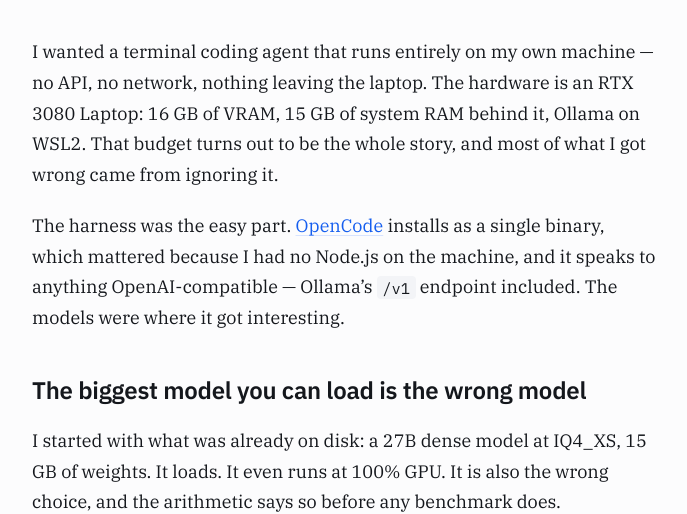
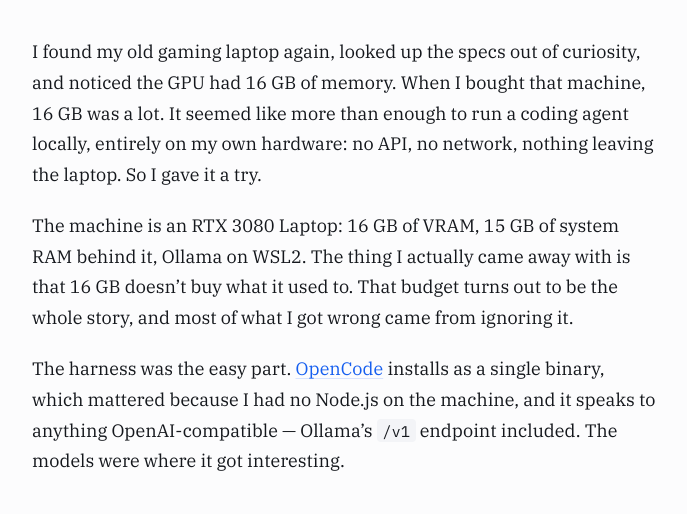
Before and after one commit to gian-g3dai/gian-g3dai.github.io, an Astro site: page /blog/a-coding-agent-on-one-laptop-gpu in a window 1280 px wide. Shown: the part 295-809 px from the top of the page, without its empty margins (296-983 px from the left). Built offline with nearby package versions, Linux system fonts and the light colour scheme; Astro itself is replaced by a stand-in of ours.

Commit message:
Open the local agent post with how the machine turned up

```diff
--- a/src/content/blog/a-coding-agent-on-one-laptop-gpu.md
+++ b/src/content/blog/a-coding-agent-on-one-laptop-gpu.md
@@ -5,7 +5,9 @@ pubDate: 2026-09-20
 tags: ["llm", "inference", "coding agents", "ollama", "local models"]
 ---
 
-I wanted a terminal coding agent that runs entirely on my own machine — no API, no network, nothing leaving the laptop. The hardware is an RTX 3080 Laptop: 16 GB of VRAM, 15 GB of system RAM behind it, Ollama on WSL2. That budget turns out to be the whole story, and most of what I got wrong came from ignoring it.
+I found my old gaming laptop again, looked up the specs out of curiosity, and noticed the GPU had 16 GB of memory. When I bought that machine, 16 GB was a lot. It seemed like more than enough to run a coding agent locally, entirely on my own hardware: no API, no network, nothing leaving the laptop. So I gave it a try.
+
+The machine is an RTX 3080 Laptop: 16 GB of VRAM, 15 GB of system RAM behind it, Ollama on WSL2. The thing I actually came away with is that 16 GB doesn't buy what it used to. That budget turns out to be the whole story, and most of what I got wrong came from ignoring it.
 
 The harness was the easy part. [OpenCode](https://opencode.ai) installs as a single binary, which mattered because I had no Node.js on the machine, and it speaks to anything OpenAI-compatible — Ollama's `/v1` endpoint included. The models were where it got interesting.
 
```
